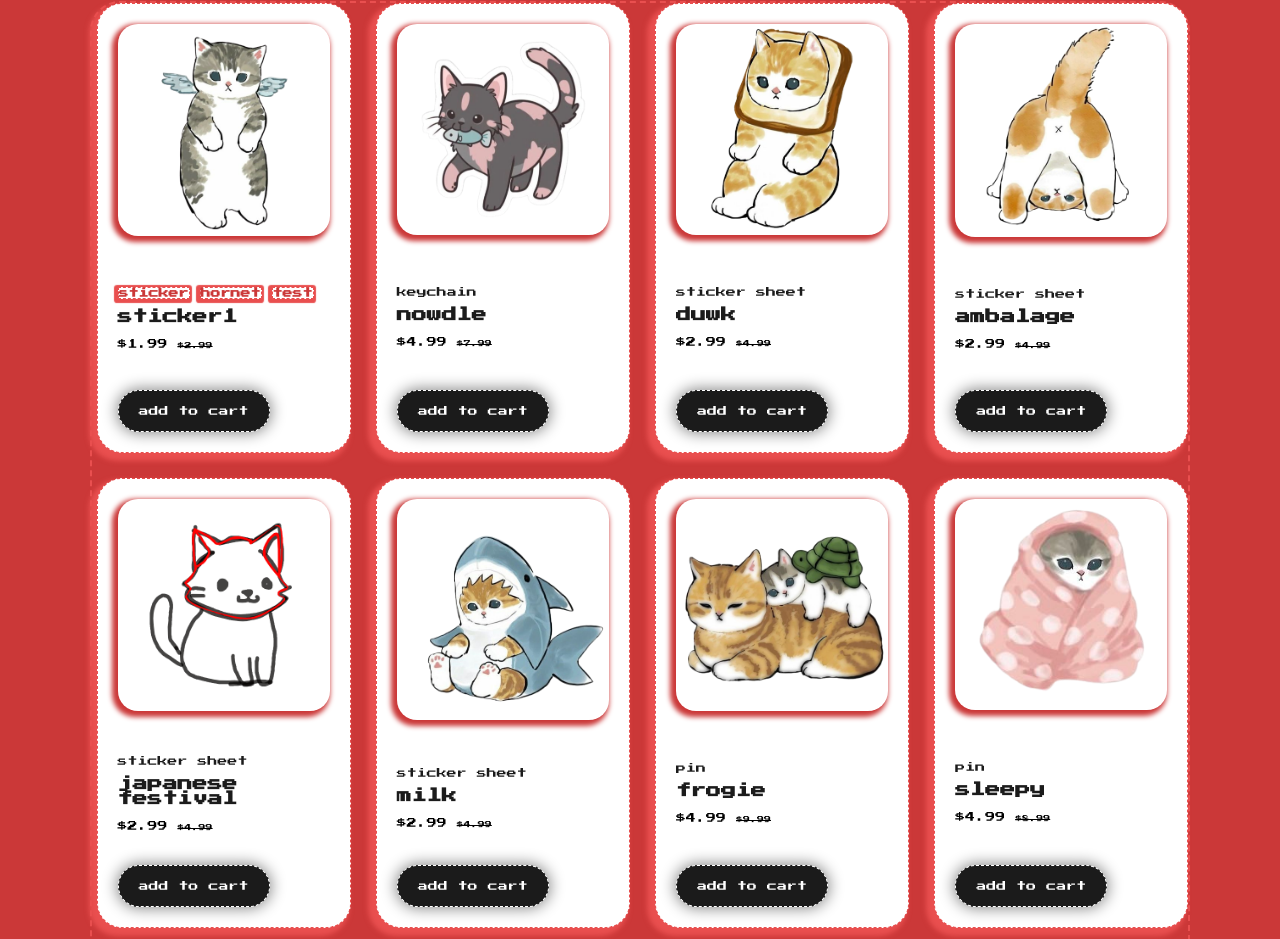
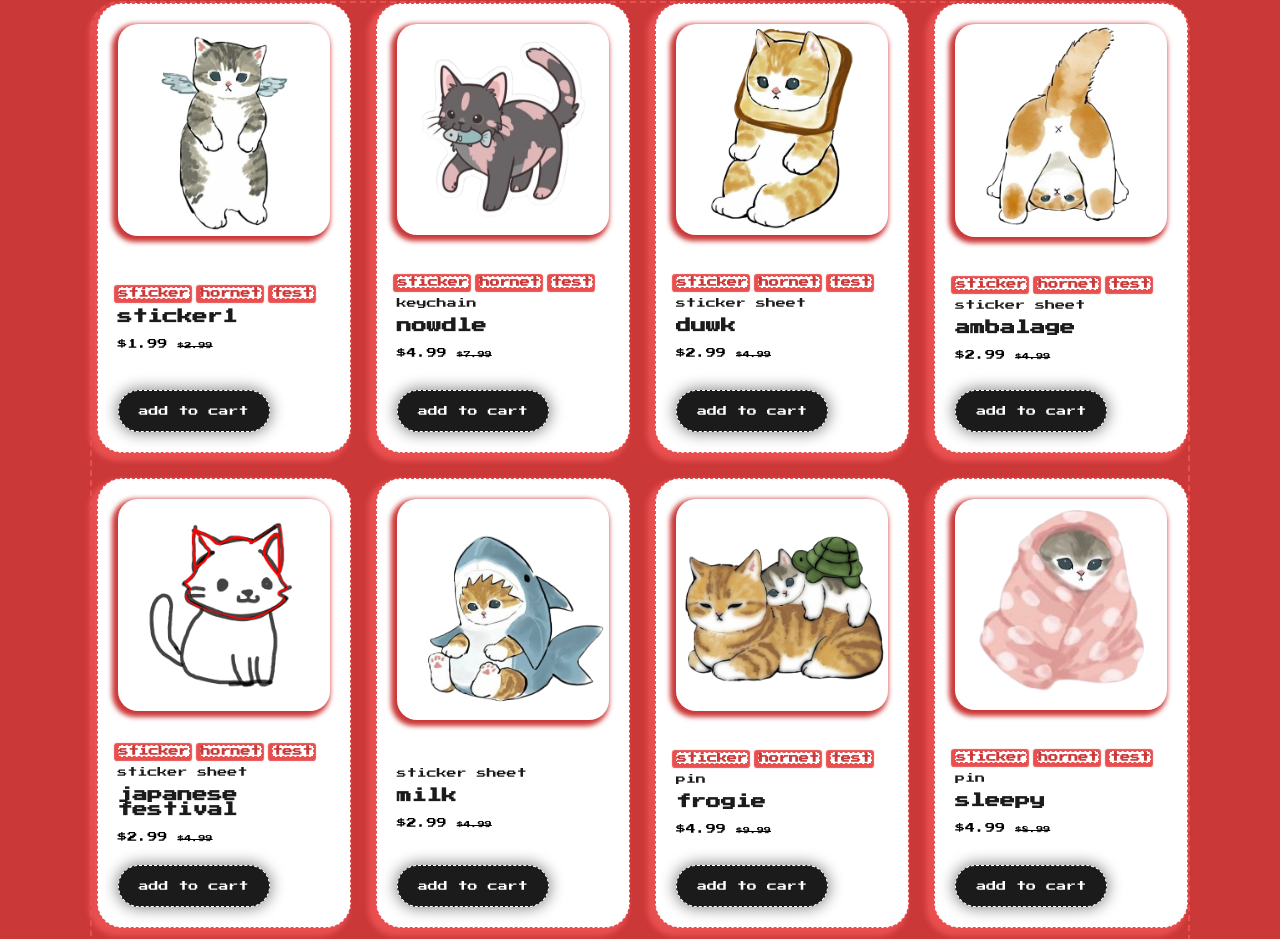
Before and after one commit to cydexx/Hornet-Design, a plain HTML site: page index.html in a window 1280 px wide. Shown: the part 921-1860 px from the top of the page. Drawn offline with nearby package versions, Linux system fonts and the light colour scheme.

Commit message:
added tags all items

```diff
--- a/index.html
+++ b/index.html
@@ -111,6 +111,11 @@
             <img src="assets/stickers/sticker2.png" alt="sticker">
           </div>
           <div class="box-middle">
+            <div class="product-tags">
+              <li><a href="#sticker" class="tag">sticker</a></li>
+              <li><a href="#hornet" class="tag">hornet</a></li>
+              <li><a href="#test" class="tag">test</a></li>
+            </div>
             <a href="https://discord.com" class="product-tags">keychain</a>
             <a class="product-title">nowdle</a>
             <div class="price">$4.99 <span>$7.99</span></div>
@@ -124,6 +129,11 @@
             <img src="assets/stickers/sticker3.png" alt="sticker">
           </div>
           <div class="box-middle">
+            <div class="product-tags">
+              <li><a href="#sticker" class="tag">sticker</a></li>
+              <li><a href="#hornet" class="tag">hornet</a></li>
+              <li><a href="#test" class="tag">test</a></li>
+            </div>
             <a href="#sticker-sheet" class="product-tags">sticker sheet</a>
             <a class="product-title">duwk</a>
             <div class="price">$2.99 <span>$4.99</span></div>
@@ -137,6 +147,11 @@
             <img src="assets/stickers/sticker4.png" alt="sticker">
           </div>
           <div class="box-middle">
+            <div class="product-tags">
+              <li><a href="#sticker" class="tag">sticker</a></li>
+              <li><a href="#hornet" class="tag">hornet</a></li>
+              <li><a href="#test" class="tag">test</a></li>
+            </div>
             <a href="#sticker-sheet" class="product-tags">sticker sheet</a>
             <a class="product-title">ambalage</a>
             <div class="price">$2.99 <span>$4.99</span></div>
@@ -150,6 +165,11 @@
             <img src="assets/stickers/sticker5.png" alt="sticker">
           </div>
           <div class="box-middle">
+            <div class="product-tags">
+              <li><a href="#sticker" class="tag">sticker</a></li>
+              <li><a href="#hornet" class="tag">hornet</a></li>
+              <li><a href="#test" class="tag">test</a></li>
+            </div>
             <a href="#sticker-sheet" class="product-tags">sticker sheet</a>
             <a class="product-title">japanese festival</a>
             <div class="price">$2.99 <span>$4.99</span></div>
@@ -176,6 +196,11 @@
             <img src="assets/stickers/sticker7.png" alt="sticker">
           </div>
           <div class="box-middle">
+            <div class="product-tags">
+              <li><a href="#sticker" class="tag">sticker</a></li>
+              <li><a href="#hornet" class="tag">hornet</a></li>
+              <li><a href="#test" class="tag">test</a></li>
+            </div>
             <a href="#pin" class="product-tags">pin</a>
             <a class="product-title">frogie</a>
             <div class="price">$4.99 <span>$9.99</span></div>
@@ -189,6 +214,11 @@
             <img src="assets/stickers/sticker8.png" alt="sticker">
           </div>
           <div class="box-middle">
+            <div class="product-tags">
+              <li><a href="#sticker" class="tag">sticker</a></li>
+              <li><a href="#hornet" class="tag">hornet</a></li>
+              <li><a href="#test" class="tag">test</a></li>
+            </div>
             <a href="#pin" class="product-tags">pin</a>
             <a class="product-title">sleepy</a>
             <div class="price">$4.99 <span>$8.99</span></div>
@@ -202,6 +232,11 @@
             <img src="assets/stickers/sticker9.png" alt="sticker">
           </div>
           <div class="box-middle">
+            <div class="product-tags">
+              <li><a href="#sticker" class="tag">sticker</a></li>
+              <li><a href="#hornet" class="tag">hornet</a></li>
+              <li><a href="#test" class="tag">test</a></li>
+            </div>
             <a href="#pin" class="product-tags">pin</a>
             <a class="product-title">rabwit</a>
             <div class="price">$4.99 <span>$8.99</span></div>
```
